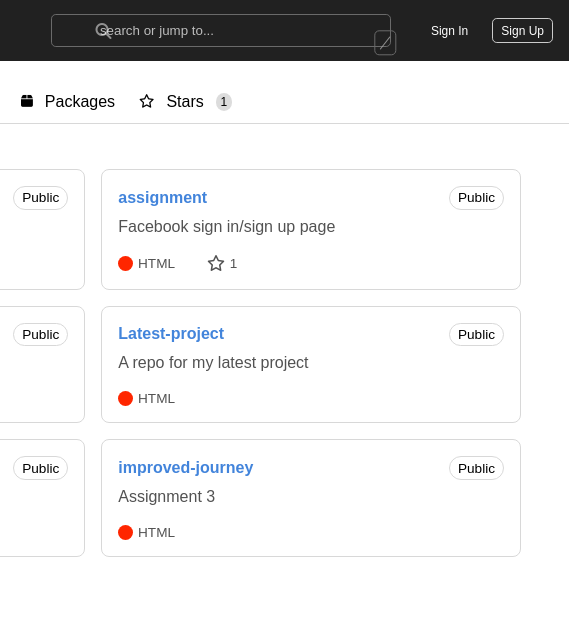
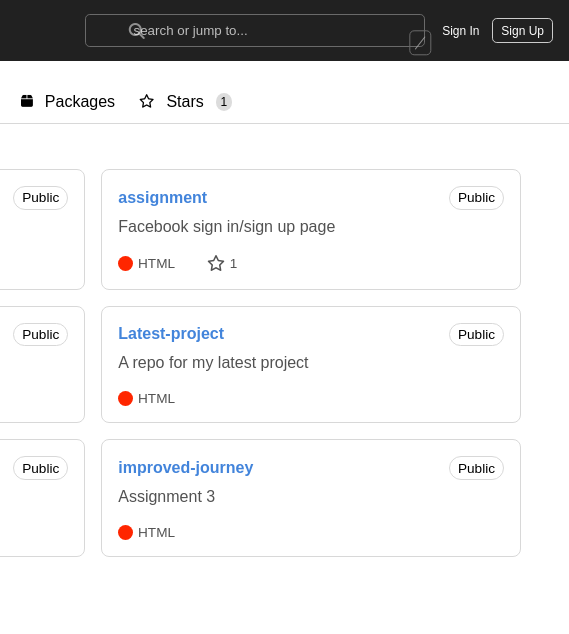
Before and after one commit to Chiziterex/profile, a plain HTML site: page GITHUB/index.html in a window 1280 px wide. Shown: the full height of the page, 711-1280 px from the left. Drawn offline with Linux system fonts and the light colour scheme.

Commit message:
Update style.css
Closed the space between the input and stuff beside it

```diff
--- a/GITHUB/css/style.css
+++ b/GITHUB/css/style.css
@@ -43,21 +43,21 @@
     display: flex;
     align-items: center;
     justify-content: center;
-    gap: 1rem;
+    gap: 0.3rem;
 }
 
 .header .right .fa-magnifying-glass{
     color: color-mix(in srgb, #000 30%, #fff 55%);
     font-weight: thin;
     position: absolute;
-    left: 63%;
+    left: 65.6%;
 }
 
 .header .right .fa-slash{
     color: color-mix(in srgb, #000 30%, #fff 55%);
     font-weight: thin;
     position: absolute;
-    left: 84.7%;
+    left: 87.4%;
     border: 1px solid color-mix(in srgb, #fff 60%, #000 85%);
     font-size: 0.65rem;
     padding: 0.3rem;
```
